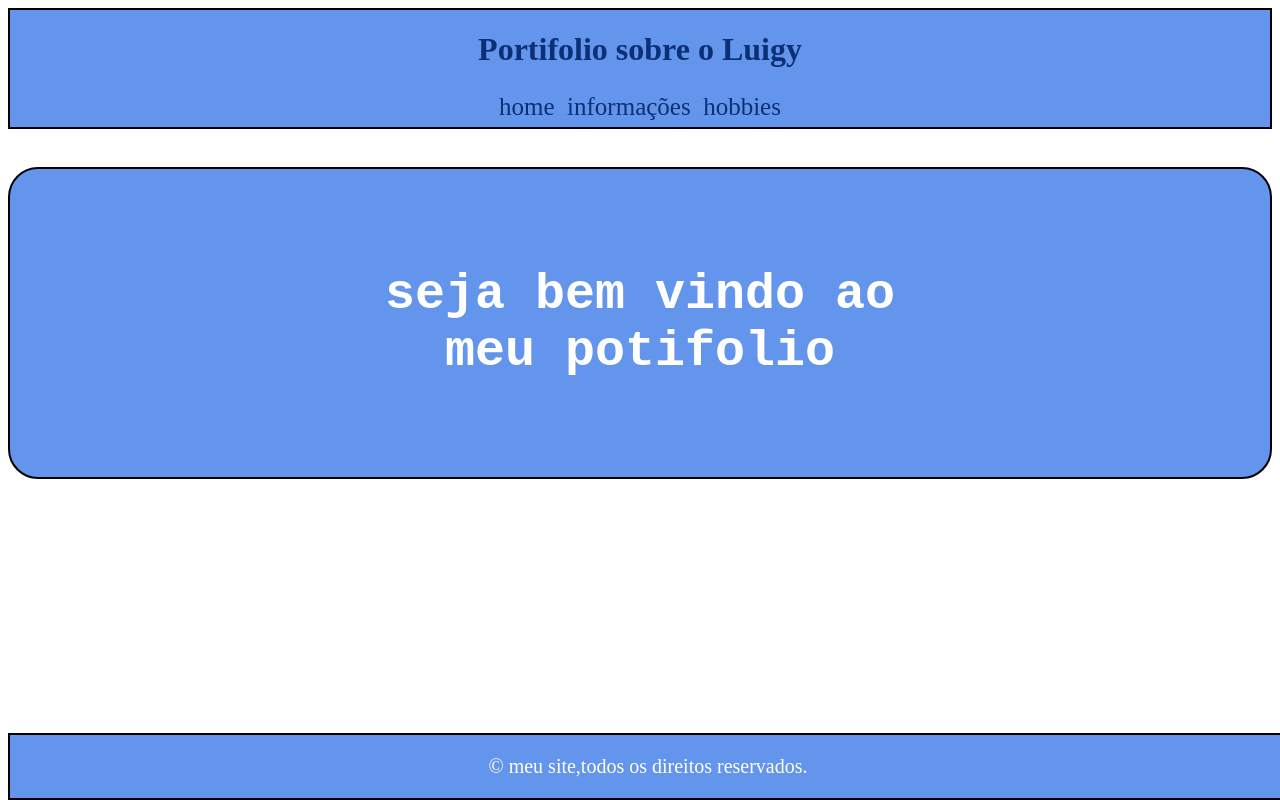
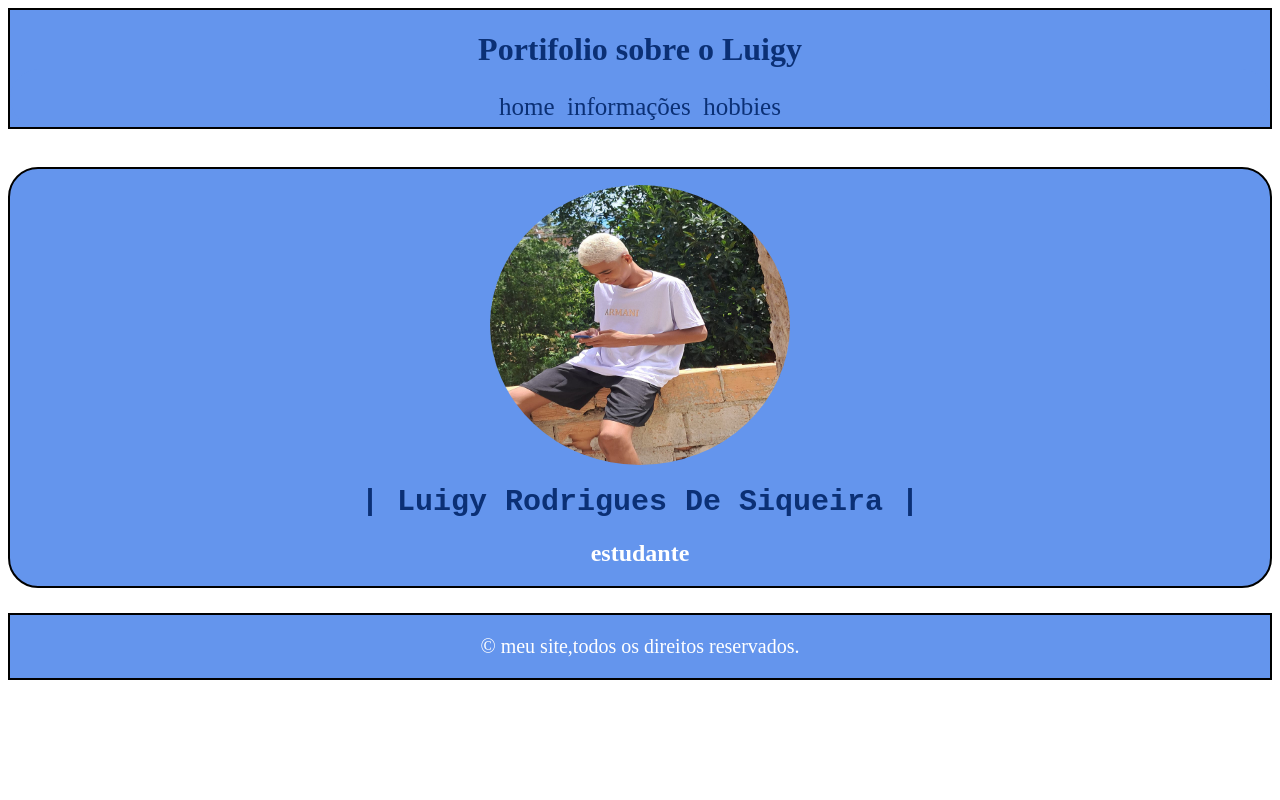
Before and after one commit to luigyrodrigues/portifolio-avalia-o, a plain HTML site: page index.html in a window 1280 px wide. Drawn offline with Linux system fonts and the light colour scheme.

Commit message:
novos arquivos

```diff
--- a/index.html
+++ b/index.html
@@ -8,15 +8,18 @@
 <body>
     <header>
        <h1 id="titulo">Portifolio sobre o Luigy</h1>
-    <nav id="cabeçalho">
-       <a href="./home.html">home</a>
-       <a href="informações.html">informações</a>
-       <a href="hobbie.html">hobbies</a>
-    </nav>
+        <nav id="cabeçalho">
+            <a href="./home.html">home</a>
+            <a href="informações.html">informações</a>
+            <a href="hobbie.html">hobbies</a>
+        </nav>
     </header>
     <div class="container">
-        <h1>seja bem vindo ao <br> meu potifolio</h1>
-
+       <figure>
+            <img src="./imagens/foto.jpg.jpeg" alt="uma imagem minha" style="width: 300px;" height="280" >
+       </figure>
+       <h1>| Luigy Rodrigues De Siqueira |</h1>
+        <h2>estudante</h2>
     </div>
     <footer>
         <p>&copy; meu site,todos os direitos reservados.</p>
--- a/style.css
+++ b/style.css
@@ -40,27 +40,39 @@ a:hover{
     color: rgb(255, 255, 255);
     background-color: rgb(11, 48, 117);
 }
+img {
+    border-radius: 100%;
+    display: block;
+    margin-left: auto;
+    margin-right: auto;
+
+}
 
 .container {
     border: 2px solid black;
     margin-top: 3%;
-    padding: 5%;
+    padding: 0%;
     background-color: cornflowerblue;
     border-radius: 30px;
 }
 
 .container > h1 {
     text-align: center;
-    font-size: 50px;
+    font-size: 30px;
     font-family: monospace;
-     color: rgb(255, 255, 255);
+    color: rgb(11, 48, 117);
+}
+.container > h2 {
+    text-align: center;
+    color: rgb(255, 255, 255);
 }
 footer {
     background-color: cornflowerblue;
-    position: fixed;
     bottom: 0px;
     width: 100%;
     border: 2px solid black;
+    margin-top: 25px;
+
 }
 
 footer > p {
```
Also changed, not shown: home.html (+1 -1 lines), informações.html (+1 -1 lines), imagens/foto.jpg.jpeg (added).
